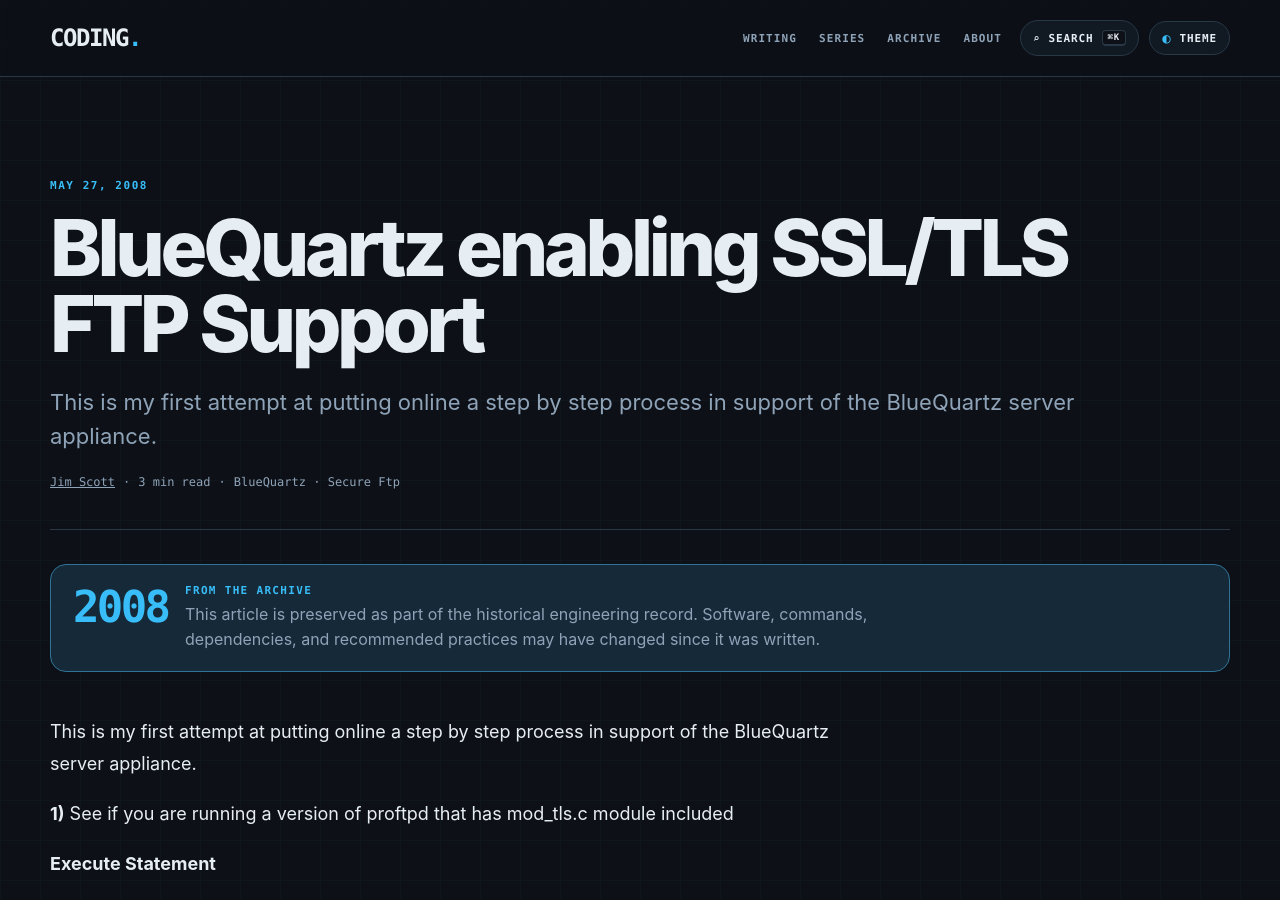
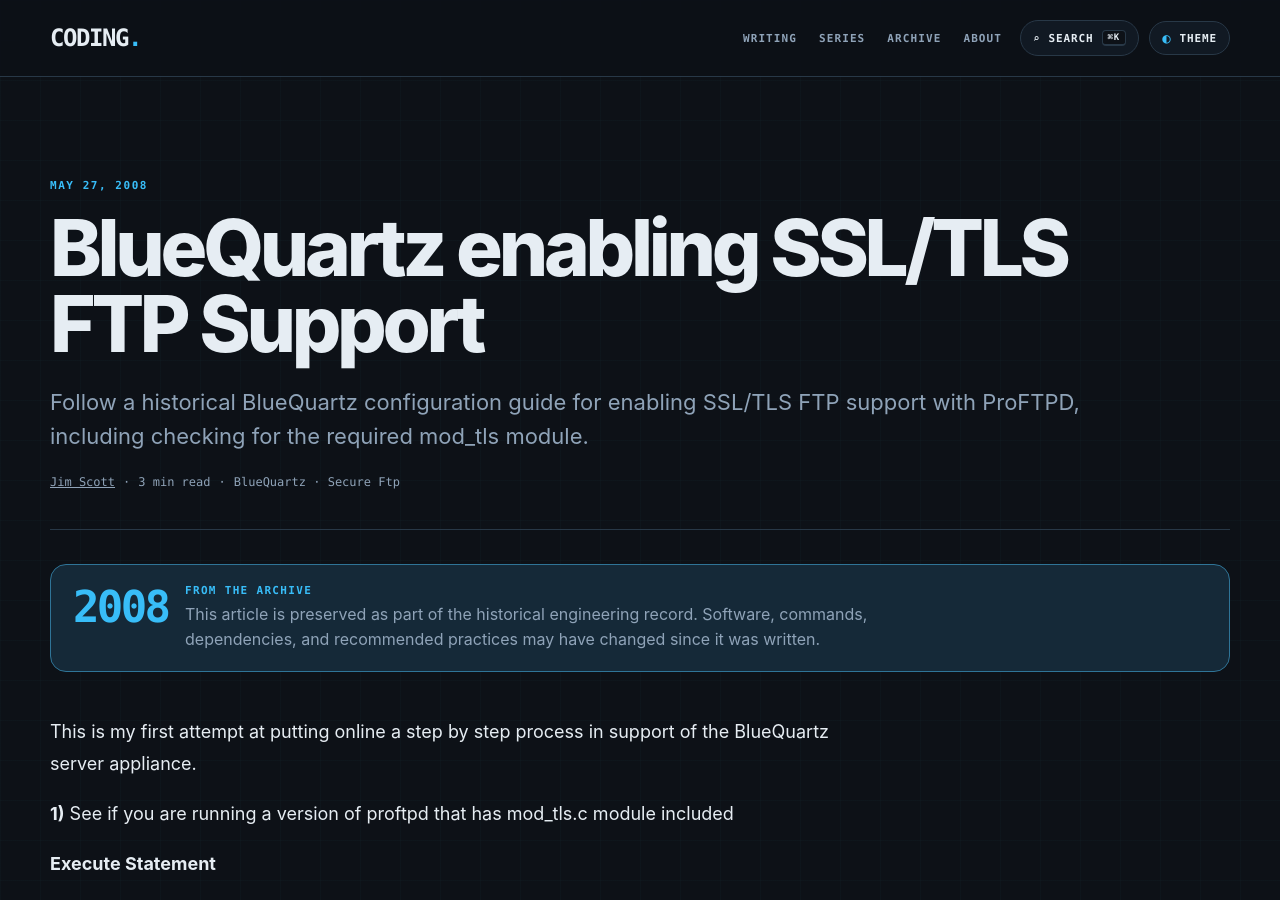
Before and after one commit to infoconex/coding-blog, a Jekyll site: the page built from post/2008/05/27/BlueQuartz-enabling-SSLTLS-Support/index.md, in a window 1280 px wide and 900 px high. Built offline with Jekyll 4.4.1, drawn with Linux system fonts in a browser that asks for light colours.

Commit message:
SEO: improve page meta description

```diff
--- a/post/2008/05/27/BlueQuartz-enabling-SSLTLS-Support/index.md
+++ b/post/2008/05/27/BlueQuartz-enabling-SSLTLS-Support/index.md
@@ -1,7 +1,7 @@
 ---
 title: "BlueQuartz enabling SSL/TLS FTP Support"
 date: "2008-05-27"
-description: "This is my first attempt at putting online a step by step process in support of the BlueQuartz server appliance."
+description: "Follow a historical BlueQuartz configuration guide for enabling SSL/TLS FTP support with ProFTPD, including checking for the required mod_tls module."
 tags: ["BlueQuartz", "Secure Ftp"]
 slug: "bluequartz-enabling-ssl-tls-ftp-support"
 author: "Jim Scott"
```
